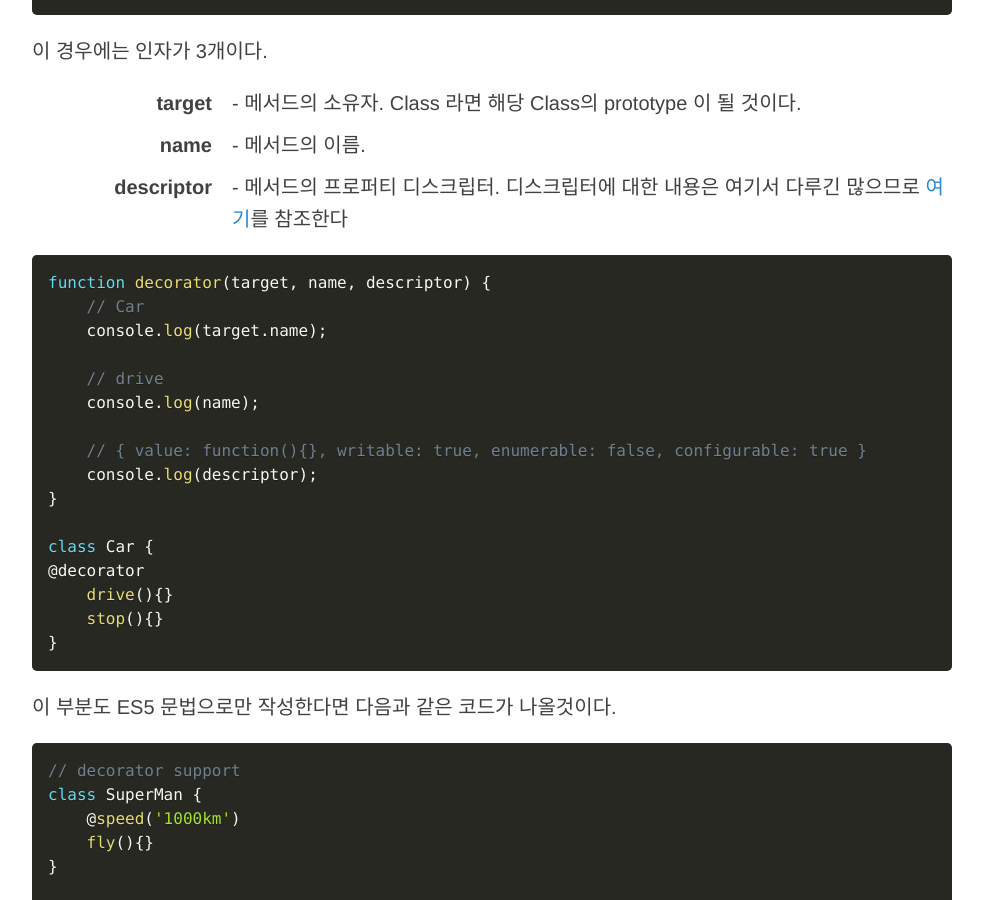
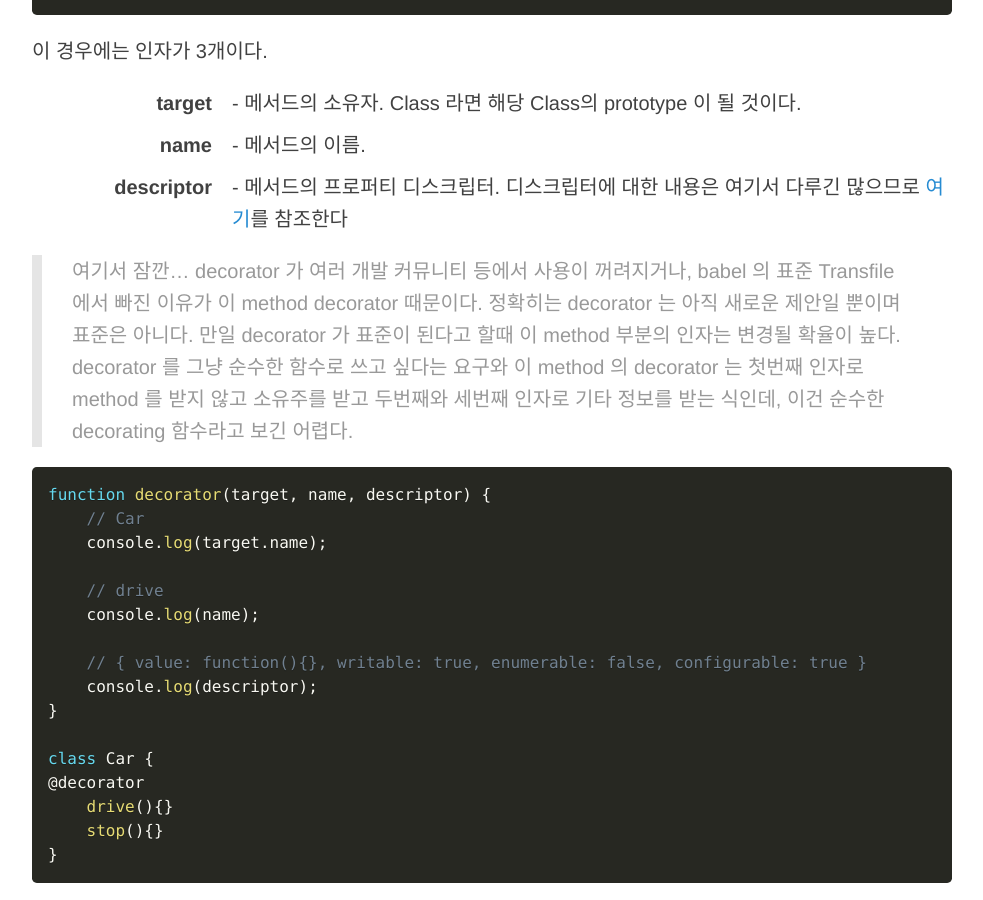
Before and after one commit to javarouka/blog, a Jekyll site: the page built from _posts/2016-09-30-decorator-exploring.md, in a window 1280 px wide and 900 px high, scrolled down 7322 px. Shown: the whole window, without its empty margins (148-1131 px from the left). Built offline with Jekyll 4.4.1, drawn with Linux system fonts in a browser that asks for light colours; nearby versions of some CDN libraries; comment, search, counter and statistics services are not loaded.

Commit message:
Promise Draft

````diff
--- a/_posts/2016-09-30-decorator-exploring.md
+++ b/_posts/2016-09-30-decorator-exploring.md
@@ -308,6 +308,11 @@ function decorator(target, name, descriptor) { /* ... */ }
     <dd>- 메서드의 프로퍼티 디스크립터. 디스크립터에 대한 내용은 여기서 다루긴 많으므로 <a href='https://developer.mozilla.org/ko/docs/Web/JavaScript/Reference/Global_Objects/Object/defineProperty#Description' target='_blank'>여기</a>를 참조한다</dd>
 </dl>
 
+> 여기서 잠깐...
+decorator 가 여러 개발 커뮤니티 등에서 사용이 꺼려지거나, babel 의 표준 Transfile 에서 빠진 이유가 이 method decorator 때문이다.
+정확히는 decorator 는 아직 새로운 제안일 뿐이며 표준은 아니다. 만일 decorator 가 표준이 된다고 할때 이 method 부분의 인자는 변경될 확율이 높다.
+decorator 를 그냥 순수한 함수로 쓰고 싶다는 요구와 이 method 의 decorator 는 첫번째 인자로 method 를 받지 않고 소유주를 받고 두번째와 세번째 인자로 기타 정보를 받는 식인데, 이건 순수한 decorating 함수라고 보긴 어렵다.
+
 ```javascript
 function decorator(target, name, descriptor) {
     // Car
````
